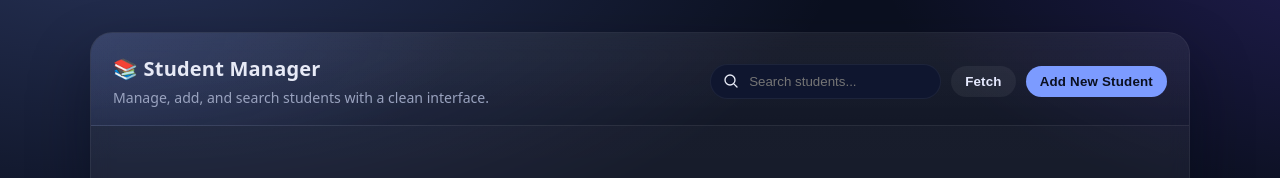
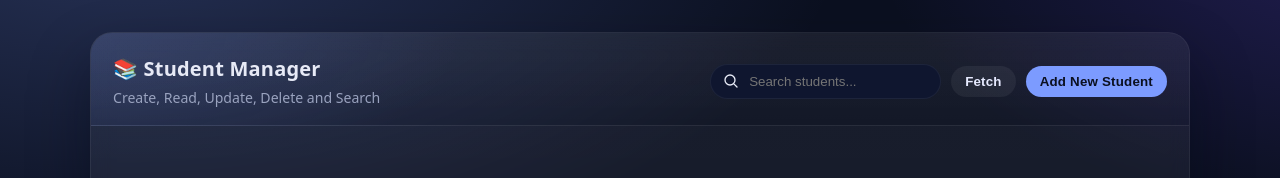
Before and after one commit to Gyuho-Han/OSS_Lab_4-2, a plain HTML site: page index.html in a window 1280 px wide. Shown: the top 178 px of the page. Drawn offline with Linux system fonts and the light colour scheme; no server answers.

Commit message:
edit description

```diff
--- a/index.html
+++ b/index.html
@@ -498,7 +498,7 @@
       <header>
         <div class="title-wrap">
           <h1>📚 Student Manager</h1>
-          <p>Manage, add, and search students with a clean interface.</p>
+          <p>Create, Read, Update, Delete and Search</p>
         </div>
         <div class="toolbar">
           <label class="input" for="search">
```
